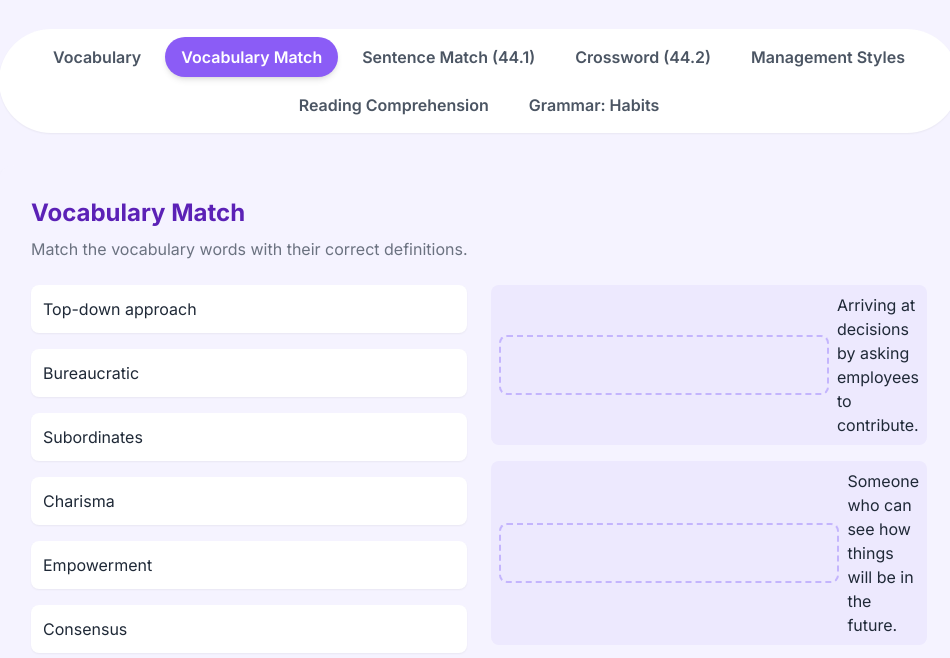
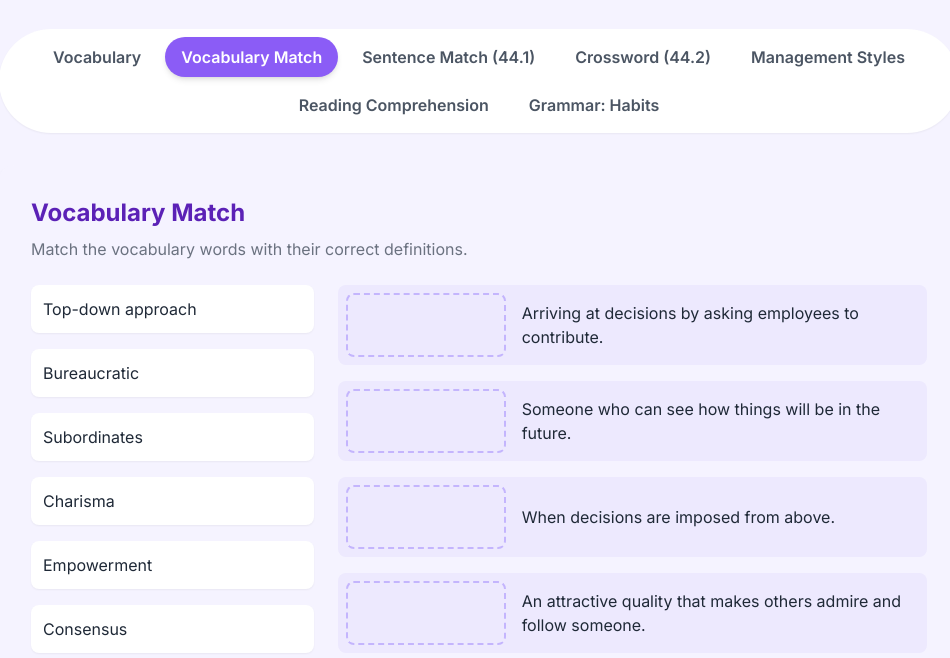
Before and after one commit to Johanka2014/bus_vocab_in_use, a plain HTML site: page bus_vocab_in_use_44.html in a window 1280 px wide. Both pictures are taken after a click on the button "Vocabulary Match". Shown: the part 107-765 px from the top of the page, without its empty margins (161-1111 px from the left). Drawn offline with nearby package versions, Linux system fonts and the light colour scheme.

Commit message:
Update bus_vocab_in_use_44.html
Updated the layout on two sections

```diff
--- a/bus_vocab_in_use_44.html
+++ b/bus_vocab_in_use_44.html
@@ -145,9 +145,9 @@
             <div id="page-vocab-match" class="page">
                 <h2 class="text-2xl font-bold text-violet-800 mb-2">Vocabulary Match</h2>
                 <p class="text-gray-500 mb-6">Match the vocabulary words with their correct definitions.</p>
-                <div class="grid md:grid-cols-2 gap-6">
-                    <div id="vocab-words-container" class="space-y-4"></div>
-                    <div id="vocab-definitions-container" class="space-y-4"></div>
+                <div class="grid md:grid-cols-3 gap-6">
+                    <div id="vocab-words-container" class="space-y-4 md:col-span-1"></div>
+                    <div id="vocab-definitions-container" class="space-y-4 md:col-span-2"></div>
                 </div>
                 <div class="mt-8 text-center">
                     <button onclick="checkVocabMatching()" class="px-6 py-3 bg-violet-500 text-white rounded-lg hover:bg-violet-600 font-semibold shadow-sm">Check Vocabulary</button>
@@ -376,9 +376,9 @@
             });
 
             shuffledDefs.forEach(item => {
-                definitionsContainer.innerHTML += `<div class="bg-violet-100 p-2 rounded-lg flex items-center gap-2">
-                    <div class="drop-zone border-2 border-dashed border-violet-300 rounded-lg w-full flex items-center justify-center text-gray-400" data-id="${item.id}"></div>
-                    <span class="flex-1">${item.definition}</span>
+                definitionsContainer.innerHTML += `<div class="bg-violet-100 p-2 rounded-lg flex items-center gap-4">
+                    <div class="drop-zone border-2 border-dashed border-violet-300 rounded-lg w-40 h-16 flex-shrink-0 flex items-center justify-center text-gray-400 text-sm p-2" data-id="${item.id}"></div>
+                    <span class="flex-grow">${item.definition}</span>
                 </div>`;
             });
             addDragListeners('#page-vocab-match');
@@ -432,9 +432,9 @@
             });
 
             shuffledEnds.forEach(item => {
-                endingsContainer.innerHTML += `<div class="bg-violet-100 p-2 rounded-lg flex items-center gap-2">
+                endingsContainer.innerHTML += `<div class="bg-violet-100 p-3 rounded-lg space-y-2">
+                    <p class="font-semibold text-gray-700 text-center">${item.end}</p>
                     <div class="drop-zone border-2 border-dashed border-violet-300 rounded-lg w-full flex items-center justify-center text-gray-400" data-id="${item.id}"></div>
-                    <span class="flex-1">${item.end}</span>
                 </div>`;
             });
             addDragListeners('#page-sentence-match');
```
